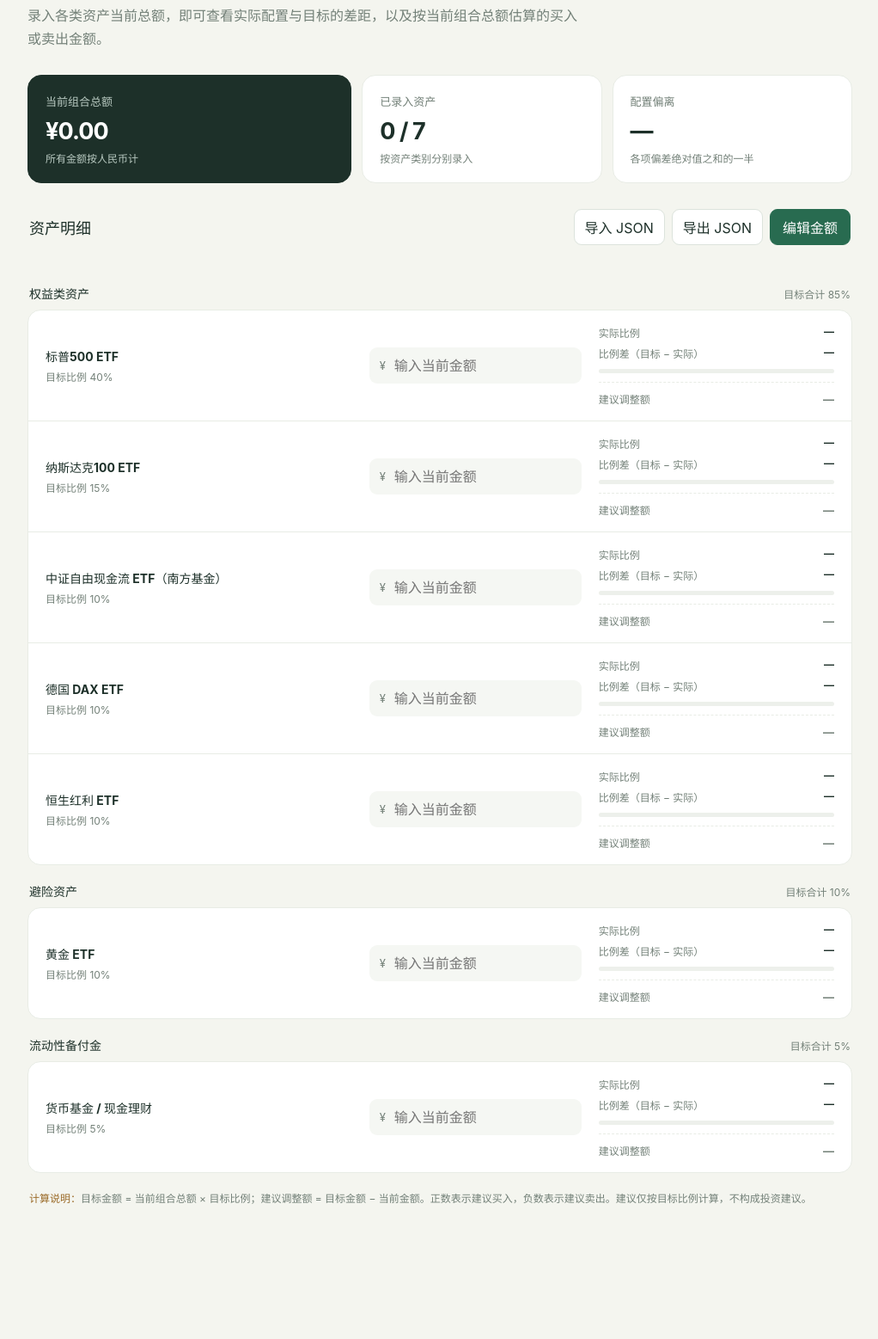
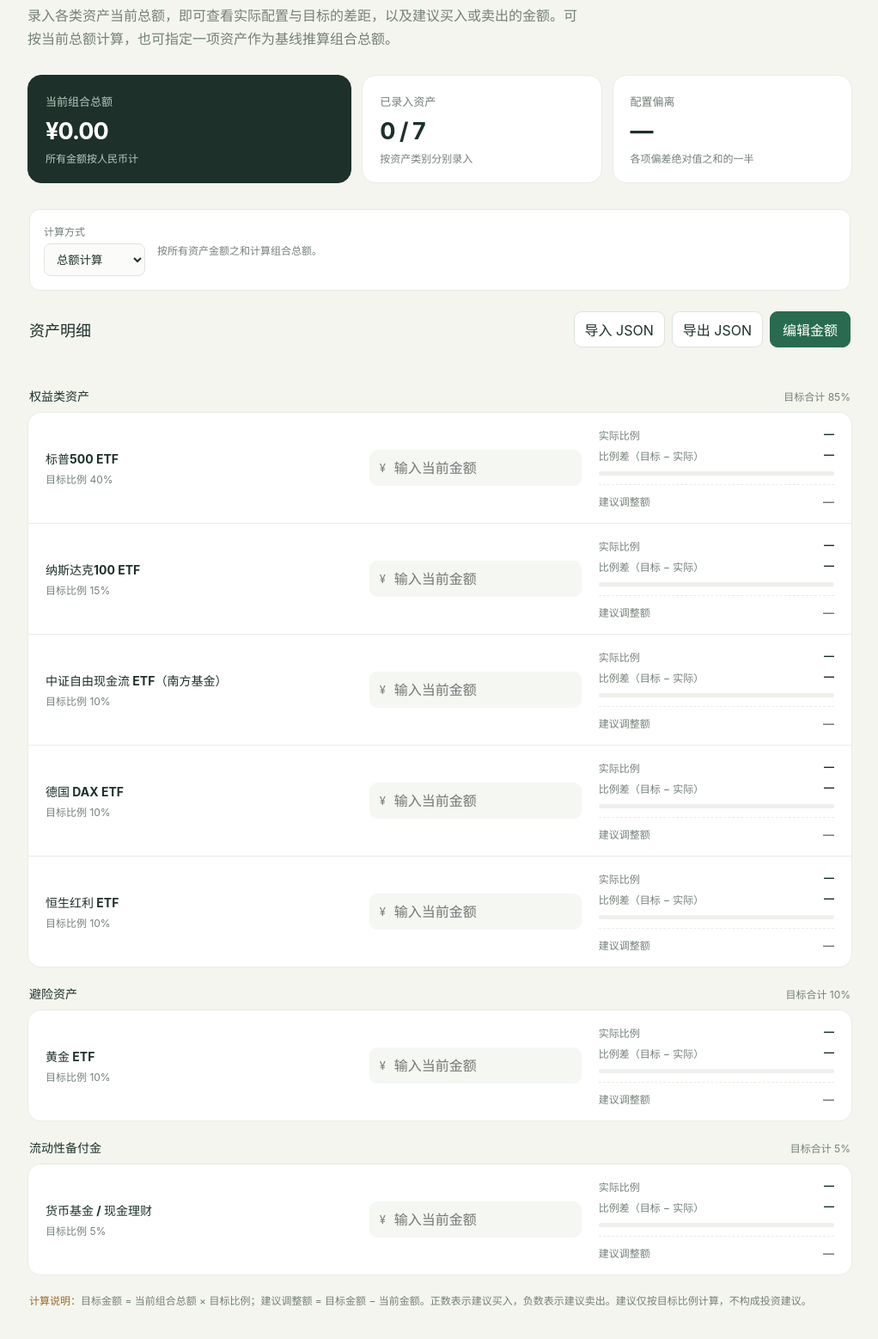
Before and after one commit to guoxiaoshe/slow-money-pro, a plain HTML site: page index.html in a window 1280 px wide. Shown: the part 131-1688 px from the top of the page at 86% size, without its empty margins (128-1150 px from the left). Before the commit the page ends 1600 px from the top, so only its background shows below. Drawn offline with Linux system fonts and the light colour scheme.

Commit message:
feat: 更新计算方式

```diff
--- a/index.html
+++ b/index.html
@@ -37,6 +37,12 @@
     .summary-value { display: block; margin-top: 9px; font-size: clamp(20px, 4vw, 27px); font-weight: 720; letter-spacing: -.035em; overflow-wrap: anywhere; }
     .summary-hint { display: block; margin-top: 6px; color: var(--muted); font-size: 12px; }
     .total .summary-hint { color: #b8c9c0; }
+    .calculation-settings { display: flex; flex-wrap: wrap; align-items: end; gap: 14px; margin: 0 2px 24px; padding: 16px; border: 1px solid var(--line); border-radius: 12px; background: var(--card); }
+    .setting { display: grid; gap: 6px; }
+    .setting label { color: var(--muted); font-size: 12px; }
+    .setting select { min-height: 38px; padding: 7px 32px 7px 10px; border: 1px solid #dfe5df; border-radius: 8px; color: var(--ink); background: #fbfcfa; }
+    #baseline-setting[hidden] { display: none; }
+    .setting-hint { align-self: center; color: var(--muted); font-size: 12px; }
     .toolbar { display: flex; justify-content: space-between; align-items: center; gap: 16px; margin: 0 2px 14px; }
     .toolbar-actions { display: flex; align-items: center; gap: 8px; }
     .toolbar h2 { margin: 0; font-size: 18px; }
@@ -82,6 +88,9 @@
       .summary { grid-template-columns: 1fr 1fr; gap: 9px; margin: 22px 0 25px; }
       .summary-card { padding: 16px; }
       .summary-card.total { grid-column: 1 / -1; }
+      .calculation-settings { align-items: stretch; flex-direction: column; gap: 12px; margin-bottom: 22px; }
+      .setting select { width: 100%; }
+      .setting-hint { align-self: auto; line-height: 1.6; }
       .toolbar { flex-wrap: wrap; }
       .toolbar-actions { flex-wrap: wrap; justify-content: flex-end; }
       .asset { grid-template-columns: 1fr 1fr; gap: 13px 14px; padding: 16px; }
@@ -98,7 +107,7 @@
     <header>
       <div class="eyebrow">Portfolio planner</div>
       <h1>组合比例计算器</h1>
-      <p class="intro">录入各类资产当前总额，即可查看实际配置与目标的差距，以及按当前组合总额估算的买入或卖出金额。</p>
+      <p class="intro">录入各类资产当前总额，即可查看实际配置与目标的差距，以及建议买入或卖出的金额。可按当前总额计算，也可指定一项资产作为基线推算组合总额。</p>
     </header>
 
     <section class="summary" aria-label="组合概览">
@@ -119,6 +128,21 @@
       </div>
     </section>
 
+    <section class="calculation-settings" aria-label="计算设置">
+      <div class="setting">
+        <label for="calculation-mode">计算方式</label>
+        <select id="calculation-mode">
+          <option value="total">总额计算</option>
+          <option value="baseline">基线算法</option>
+        </select>
+      </div>
+      <div class="setting" id="baseline-setting" hidden>
+        <label for="baseline-asset">基线资产（视为已满足目标比例）</label>
+        <select id="baseline-asset"></select>
+      </div>
+      <span class="setting-hint" id="calculation-hint">按所有资产金额之和计算组合总额。</span>
+    </section>
+
     <div class="toolbar">
       <h2>资产明细</h2>
       <div class="toolbar-actions">
@@ -131,7 +155,7 @@
     <input id="import-file" type="file" accept=".json,application/json" hidden>
     <p class="transfer-status" id="transfer-status" role="status" aria-live="polite"></p>
     <div id="asset-groups"></div>
-    <p class="note"><strong>计算说明：</strong>目标金额 = 当前组合总额 × 目标比例；建议调整额 = 目标金额 − 当前金额。正数表示建议买入，负数表示建议卖出。建议仅按目标比例计算，不构成投资建议。</p>
+    <p class="note"><strong>计算说明：</strong><span id="calculation-note">目标金额 = 当前组合总额 × 目标比例；建议调整额 = 目标金额 − 当前金额。</span>正数表示建议买入，负数表示建议卖出。建议仅按目标比例计算，不构成投资建议。</p>
   </main>
 
   <script>
@@ -146,8 +170,27 @@
     ];
     const formatter = new Intl.NumberFormat("zh-CN", { minimumFractionDigits: 2, maximumFractionDigits: 2 });
     const storageKey = "slow-money-allocation-amounts";
+    const calculationStorageKey = "slow-money-allocation-calculation";
     const amountInputs = new Map();
+    const savedCalculation = readSavedCalculation();
+    let calculationMode = savedCalculation.mode;
+    let baselineAssetId = savedCalculation.baselineAssetId;
     let isEditing = false;
+
+    function readSavedCalculation() {
+      try {
+        const saved = JSON.parse(localStorage.getItem(calculationStorageKey) || "{}");
+        const settings = saved && typeof saved === "object" ? saved : {};
+        return {
+          mode: settings.mode === "baseline" ? "baseline" : "total",
+          baselineAssetId: assets.some((asset) => asset.id === settings.baselineAssetId)
+            ? settings.baselineAssetId
+            : assets[0].id,
+        };
+      } catch {
+        return { mode: "total", baselineAssetId: assets[0].id };
+      }
+    }
 
     function formatMoney(value) {
       return `¥${formatter.format(value)}`;
@@ -224,6 +267,16 @@
       const container = document.getElementById("asset-groups");
       const groups = [...new Set(assets.map((asset) => asset.group))];
       const saved = readSavedAmounts();
+      const baselineSelect = document.getElementById("baseline-asset");
+      for (const asset of assets) {
+        const option = document.createElement("option");
+        option.value = asset.id;
+        option.textContent = `${asset.name}（目标 ${asset.target}%）`;
+        baselineSelect.appendChild(option);
+      }
+      baselineSelect.value = baselineAssetId;
+      document.getElementById("calculation-mode").value = calculationMode;
+      updateCalculationSettings();
 
       for (const groupName of groups) {
         const groupAssets = assets.filter((asset) => asset.group === groupName);
@@ -270,12 +323,29 @@
       }
     }
 
+    function updateCalculationSettings() {
+      const isBaselineMode = calculationMode === "baseline";
+      document.getElementById("baseline-setting").hidden = !isBaselineMode;
+      document.getElementById("total-value").previousElementSibling.textContent = isBaselineMode ? "推算组合总额" : "当前组合总额";
+      document.getElementById("calculation-hint").textContent = isBaselineMode
+        ? "所选基线资产视为已满足目标比例，按其金额推算组合总额。"
+        : "按所有资产金额之和计算组合总额。";
+      document.getElementById("calculation-note").textContent = isBaselineMode
+        ? "推算组合总额 = 基线资产金额 ÷ 基线资产目标比例；目标金额 = 推算组合总额 × 目标比例；建议调整额 = 目标金额 − 当前金额。"
+        : "目标金额 = 当前组合总额 × 目标比例；建议调整额 = 目标金额 − 当前金额。";
+    }
+
     function update() {
       const amounts = Object.fromEntries(assets.map((asset) => {
         const raw = Number(amountInputs.get(asset.id).value);
         return [asset.id, Number.isFinite(raw) && raw > 0 ? raw : 0];
       }));
-      const total = Object.values(amounts).reduce((sum, amount) => sum + amount, 0);
+      const enteredTotal = Object.values(amounts).reduce((sum, amount) => sum + amount, 0);
+      const baseline = assets.find((asset) => asset.id === baselineAssetId);
+      const baselineAmount = baseline ? amounts[baseline.id] : 0;
+      const total = calculationMode === "baseline"
+        ? (baselineAmount > 0 ? baselineAmount / (baseline.target / 100) : 0)
+        : enteredTotal;
       const entered = [...amountInputs.values()].filter((input) => input.value.trim() !== "").length;
       let absoluteDifference = 0;
 
@@ -309,12 +379,22 @@
       try {
         const savedAmounts = Object.fromEntries([...amountInputs].map(([id, input]) => [id, input.value]));
         localStorage.setItem(storageKey, JSON.stringify(savedAmounts));
+        localStorage.setItem(calculationStorageKey, JSON.stringify({ mode: calculationMode, baselineAssetId }));
       } catch {
         // Storage may be unavailable; calculations remain functional for this page view.
       }
     }
 
     renderAssets();
+    document.getElementById("calculation-mode").addEventListener("change", (event) => {
+      calculationMode = event.currentTarget.value;
+      updateCalculationSettings();
+      update();
+    });
+    document.getElementById("baseline-asset").addEventListener("change", (event) => {
+      baselineAssetId = event.currentTarget.value;
+      update();
+    });
     document.getElementById("export-button").addEventListener("click", exportAmounts);
     const importFile = document.getElementById("import-file");
     document.getElementById("import-button").addEventListener("click", () => importFile.click());
```
